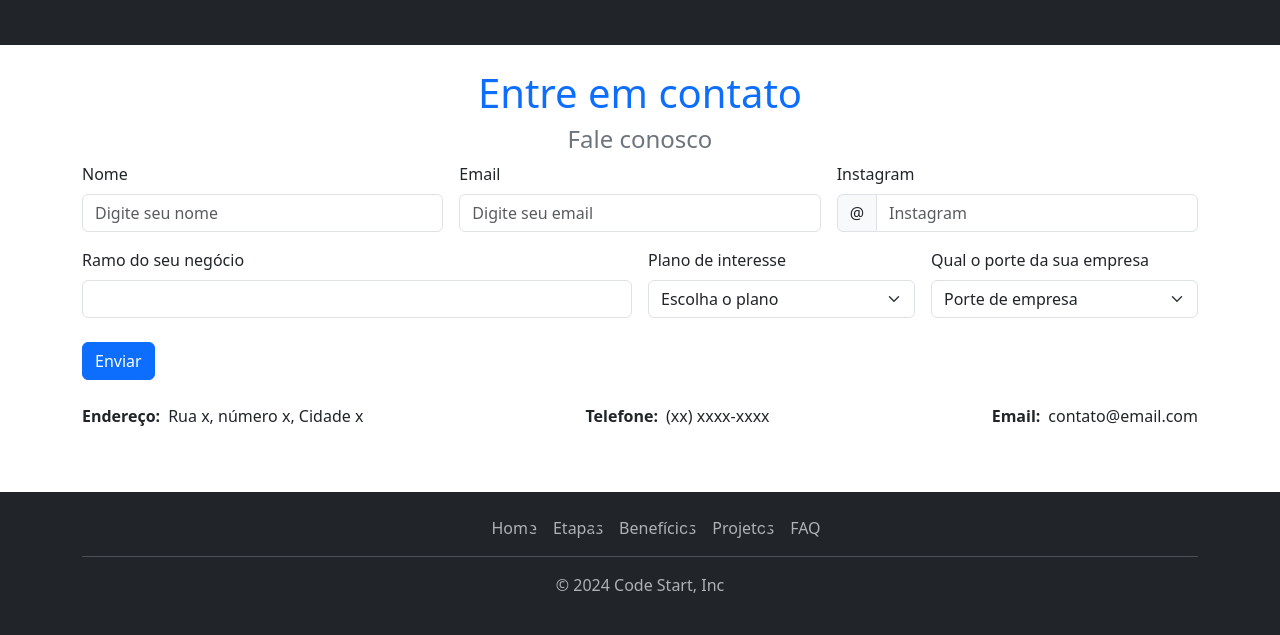
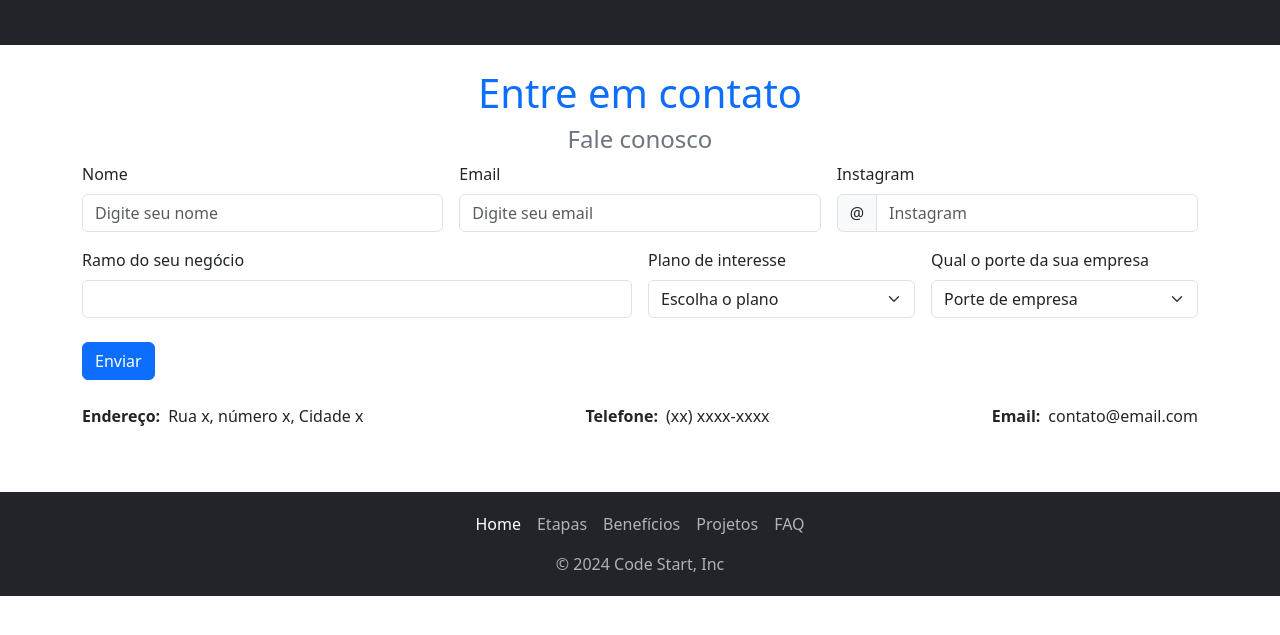
Before and after one commit to Marques-Filho/bootstrap-project, a plain HTML site: page index.html in a window 1280 px wide. Shown: the part 3553-4188 px from the top of the page. After the commit the page ends 4149 px from the top, so only its background shows below. Drawn offline with nearby package versions, Linux system fonts and the light colour scheme.

Commit message:
Last commit

```diff
--- a/index.html
+++ b/index.html
@@ -73,7 +73,7 @@
     <header>
         <nav class="navbar navbar-expand-lg bg-dark py-4" data-bs-theme="dark">
             <div class="container">
-                <img src="assets/logo.svg" alt="Logo Code Start" class="">
+                <img src="assets/logo.svg" alt="Logo Code Start">
                 <button class="navbar-toggler" type="button" data-bs-toggle="collapse"
                     data-bs-target="#navbarSupportedContent" aria-controls="navbarSupportedContent"
                     aria-expanded="false" aria-label="Toggle navigation">
@@ -107,7 +107,8 @@
                             <a class="nav-link" href="#faq">FAQ</a>
                         </li>
                         <li class="nav-item">
-                            <a class="btn btn-primary" data-bs-toggle="modal" data-bs-target="#orcamentoModal">Solicitar orçamento</a>
+                            <a class="btn btn-primary" data-bs-toggle="modal" data-bs-target="#orcamentoModal">Solicitar
+                                orçamento</a>
                         </li>
                     </ul>
                 </div>
@@ -541,20 +542,30 @@
             </div>
         </section>
     </main>
-    <footer class="bg-dark py-4 mt-4" data-bs-theme="dark">
-        <div class="container">
-            <nav class="">
-                <ul class="d-flex justify-content-center border-bottom pb-3 mb-3">
-                    <li class="nav-item"><a href="#" class="nav-link px-2 text-body-secondary">Home</a></li>
-                    <li class="nav-item"><a href="#steps" class="nav-link px-2 text-body-secondary">Etapas</a></li>
-                    <li class="nav-item"><a href="#benefits" class="nav-link px-2 text-body-secondary">Benefícios</a>
-                    </li>
-                    <li class="nav-item"><a href="#projects" class="nav-link px-2 text-body-secondary">Projetos</a></li>
-                    <li class="nav-item"><a href="#faq" class="nav-link px-2 text-body-secondary">FAQ</a></li>
-                </ul>
-            </nav>
-            <p class="text-center text-body-secondary">&copy 2024 Code Start, Inc</p>
-        </div>
+    <footer class="bg-dark py-1" data-bs-theme="dark">
+        <nav class="navbar navbar-expand">
+            <div class="container justify-content-center">
+                    <ul class="navbar-nav">
+                        <li class="nav-item">
+                            <a class="nav-link active" href="#">Home</a>
+                        </li>
+                        <li class="nav-item">
+                            <a class="nav-link" href="#steps">Etapas</a>
+                        </li>
+                        <li class="nav-item">
+                            <a class="nav-link" href="#benefits">Benefícios</a>
+                        </li>
+                        <li class="nav-item">
+                            <a class="nav-link" href="#projects">Projetos</a>
+                        </li>
+                        <li class="nav-item">
+                            <a class="nav-link" href="#faq">FAQ</a>
+                        </li>
+                    </ul>
+                </div>
+            </div>
+        </nav>
+        <p class="text-center text-body-secondary">&copy 2024 Code Start, Inc</p>
     </footer>
     <script src="https://cdn.jsdelivr.net/npm/@popperjs/core@2.11.8/dist/umd/popper.min.js"
         integrity="sha384-I7E8VVD/ismYTF4hNIPjVp/Zjvgyol6VFvRkX/vR+Vc4jQkC+hVqc2pM8ODewa9r"
```
